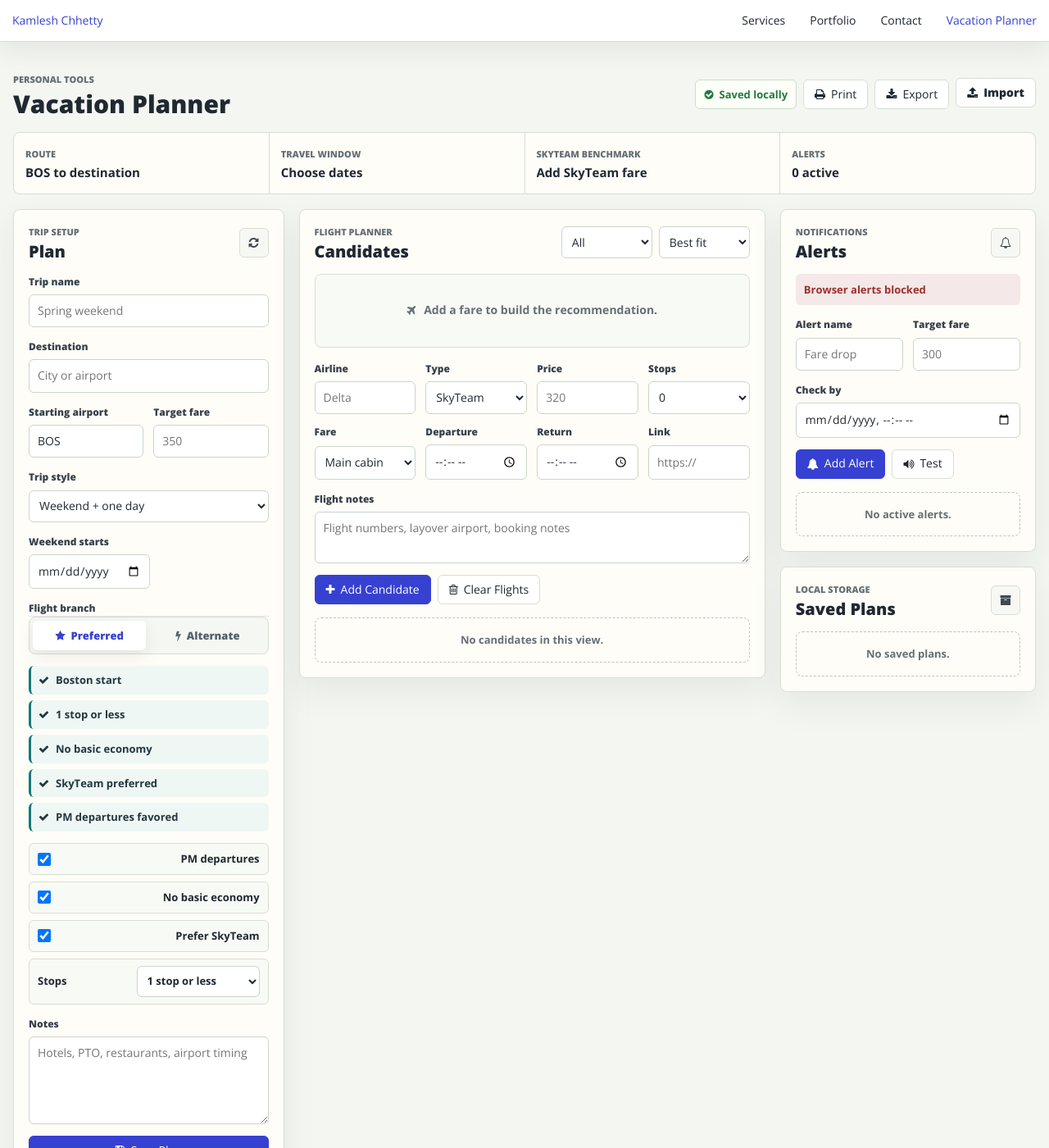
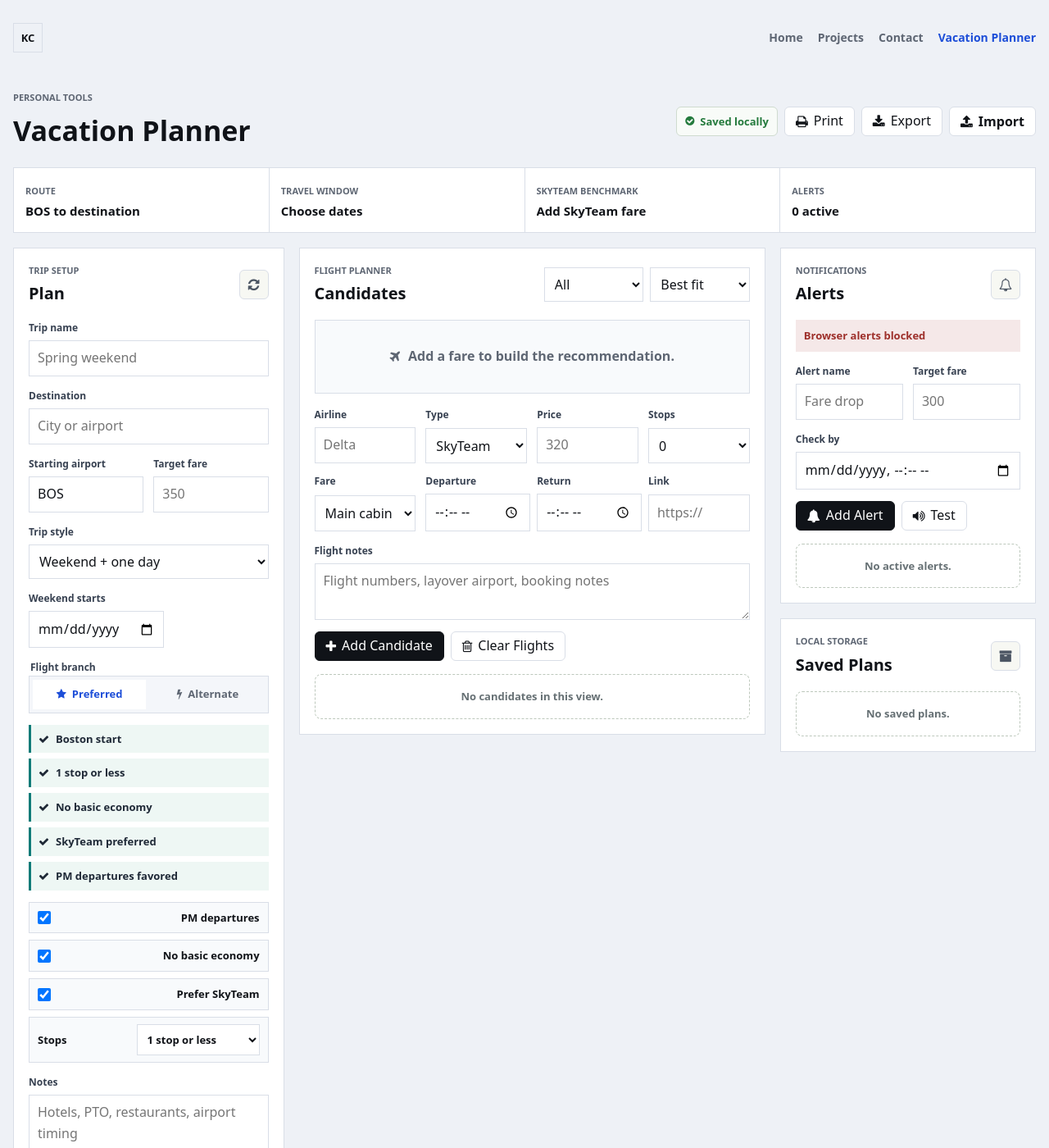
Before and after one commit to kamleshkc2002/kamleshkc2002.github.io, a Jekyll site: the page vacation-planner/index.html, which Jekyll copies as it is, in a window 1280 px wide and 1400 px high. Shown: the whole window at 82% size. Built offline with Jekyll 4.4.1, drawn with Linux system fonts in a browser that asks for light colours.

Commit message:
Refresh vacation planner UI

```diff
--- a/css/vacation-planner.css
+++ b/css/vacation-planner.css
@@ -1,8 +1,9 @@
 .planner-page {
     min-height: 100%;
-    background: #f4f6f1;
-    color: #202832;
-    font-family: "Open Sans", Helvetica, Arial, sans-serif;
+    background: #eef1f6;
+    color: #101318;
+    font-family: ui-sans-serif, system-ui, -apple-system, BlinkMacSystemFont, "Segoe UI", sans-serif;
+    line-height: 1.6;
 }
 
 .planner-page h1,
@@ -19,36 +20,71 @@
     font: inherit;
 }
 
-.planner-nav.navbar-default {
-    background: rgba(255, 255, 255, .96);
-    border-color: #d8ded4;
-    box-shadow: 0 10px 30px rgba(32, 40, 50, .08);
+.sr-only {
+    position: absolute;
+    width: 1px;
+    height: 1px;
+    padding: 0;
+    overflow: hidden;
+    clip: rect(0, 0, 0, 0);
+    white-space: nowrap;
+    border: 0;
 }
 
-.planner-nav.navbar-default .navbar-header .navbar-brand,
-.planner-nav.navbar-default.affix .navbar-header .navbar-brand {
-    color: #3641d1;
-    font-size: 14px;
+.planner-site-header {
+    display: flex;
+    align-items: center;
+    justify-content: space-between;
+    gap: 20px;
+    width: min(1480px, calc(100% - 32px));
+    margin: 0 auto;
+    padding: 28px 0 22px;
 }
 
-.planner-nav.navbar-default .nav > li > a,
-.planner-nav.navbar-default .nav > li > a:focus,
-.planner-nav.navbar-default.affix .nav > li > a,
-.planner-nav.navbar-default.affix .nav > li > a:focus {
-    color: #202832;
+.planner-brand {
+    display: inline-flex;
+    align-items: center;
+    justify-content: center;
+    width: 36px;
+    height: 36px;
+    border: 1px solid #d9dee7;
+    color: #101318;
+    font-size: 13px;
+    font-weight: 700;
+    letter-spacing: 0;
 }
 
-.planner-nav.navbar-default .nav > li.active > a,
-.planner-nav.navbar-default .nav > li.active > a:focus,
-.planner-nav.navbar-default .nav > li > a:hover {
-    color: #3641d1 !important;
-    background: transparent;
+.planner-site-links {
+    display: flex;
+    flex-wrap: wrap;
+    justify-content: flex-end;
+    gap: 18px;
+}
+
+.planner-site-links a {
+    color: #5e6673;
+    font-size: 14px;
+    font-weight: 600;
+    text-decoration: none;
+}
+
+.planner-brand:hover,
+.planner-brand:focus,
+.planner-site-links a:hover,
+.planner-site-links a:focus,
+.planner-site-links a.is-active {
+    color: #1d4ed8;
+    text-decoration: none;
+}
+
+.planner-site-links a.is-active {
+    font-weight: 700;
 }
 
 .planner-shell {
     width: min(1480px, calc(100% - 32px));
     margin: 0 auto;
-    padding: 88px 0 32px;
+    padding: 24px 0 32px;
 }
 
 .planner-toolbar {
@@ -63,7 +99,7 @@
 .panel-kicker,
 .status-label {
     margin-bottom: 4px;
-    color: #667074;
+    color: #5e6673;
     font-size: 11px;
     font-weight: 800;
     letter-spacing: 0;
@@ -72,9 +108,10 @@
 
 .planner-toolbar h1 {
     margin: 0;
-    color: #202832;
-    font-size: 30px;
+    color: #101318;
+    font-size: 34px;
     font-weight: 800;
+    letter-spacing: 0;
 }
 
 .planner-toolbar-actions,
@@ -99,7 +136,7 @@
     padding: 0 10px;
     border: 1px solid #cfdbcf;
     border-radius: 6px;
-    background: #fbfff8;
+    background: #f8fbf8;
     color: #247a3d;
     font-size: 13px;
     font-weight: 700;
@@ -130,8 +167,8 @@
     width: 36px;
     padding: 0;
     background: #f7f8f3;
-    border-color: #d8ded4;
-    color: #3f4a51;
+    border-color: #d9dee7;
+    color: #4b5563;
 }
 
 .planner-button:hover,
@@ -143,31 +180,31 @@
 }
 
 .planner-button-primary {
-    background: #3641d1;
-    border-color: #3641d1;
+    background: #101318;
+    border-color: #101318;
     color: #fff;
 }
 
 .planner-button-primary:hover,
 .planner-button-primary:focus {
-    background: #2630ad;
-    border-color: #2630ad;
+    background: #1d4ed8;
+    border-color: #1d4ed8;
     color: #fff;
 }
 
 .planner-button-subtle {
     background: #ffffff;
-    border-color: #d8ded4;
-    color: #202832;
+    border-color: #d9dee7;
+    color: #101318;
 }
 
 .planner-button-subtle:hover,
 .planner-button-subtle:focus,
 .icon-button:hover,
 .icon-button:focus {
-    background: #edf4ef;
-    border-color: #b7c6ba;
-    color: #202832;
+    background: #dbeafe;
+    border-color: #93c5fd;
+    color: #1d4ed8;
 }
 
 .planner-button-wide {
@@ -180,21 +217,21 @@
     gap: 1px;
     overflow: hidden;
     margin-bottom: 18px;
-    border: 1px solid #d8ded4;
-    border-radius: 8px;
-    background: #d8ded4;
+    border: 1px solid #d9dee7;
+    border-radius: 0;
+    background: #d9dee7;
 }
 
 .status-strip > div {
     min-width: 0;
     padding: 14px;
-    background: #fffdf8;
+    background: #ffffff;
 }
 
 .status-strip strong {
     display: block;
     overflow: hidden;
-    color: #202832;
+    color: #101318;
     font-size: 15px;
     text-overflow: ellipsis;
     white-space: nowrap;
@@ -210,15 +247,15 @@
 .planner-panel {
     min-width: 0;
     padding: 18px;
-    border: 1px solid #d8ded4;
-    border-radius: 8px;
-    background: #fffdf8;
-    box-shadow: 0 16px 40px rgba(32, 40, 50, .07);
+    border: 1px solid #d9dee7;
+    border-radius: 0;
+    background: #ffffff;
+    box-shadow: none;
 }
 
 .planner-panel h2 {
     margin: 0;
-    color: #202832;
+    color: #101318;
     font-size: 20px;
     font-weight: 800;
 }
@@ -248,7 +285,7 @@
 .form-field label,
 .rule-fieldset legend {
     margin: 0;
-    color: #37424a;
+    color: #374151;
     font-size: 12px;
     font-weight: 800;
 }
@@ -260,10 +297,10 @@
 .check-row select {
     width: 100%;
     min-height: 38px;
-    border: 1px solid #cbd5ca;
-    border-radius: 6px;
+    border: 1px solid #d9dee7;
+    border-radius: 0;
     background: #fff;
-    color: #202832;
+    color: #101318;
 }
 
 .form-field input,
@@ -287,7 +324,7 @@
 .compact-actions select:focus,
 .check-row select:focus {
     outline: 2px solid rgba(54, 65, 209, .24);
-    border-color: #3641d1;
+    border-color: #1d4ed8;
 }
 
 .split-fields,
@@ -320,9 +357,9 @@
     grid-template-columns: repeat(2, minmax(0, 1fr));
     gap: 6px;
     padding: 4px;
-    border: 1px solid #d8ded4;
-    border-radius: 8px;
-    background: #f5f7f2;
+    border: 1px solid #d9dee7;
+    border-radius: 0;
+    background: #f4f6fa;
 }
 
 .segmented-control label {
@@ -341,8 +378,8 @@
     justify-content: center;
     min-height: 36px;
     gap: 7px;
-    border-radius: 6px;
-    color: #53616a;
+    border-radius: 0;
+    color: #5e6673;
     font-size: 13px;
     font-weight: 800;
     cursor: pointer;
@@ -350,8 +387,8 @@
 
 .segmented-control input:checked + span {
     background: #ffffff;
-    color: #3641d1;
-    box-shadow: 0 8px 20px rgba(32, 40, 50, .08);
+    color: #1d4ed8;
+    box-shadow: none;
 }
 
 .rules-stack {
@@ -366,9 +403,9 @@
     min-height: 32px;
     padding: 7px 9px;
     border-left: 3px solid #0f7b78;
-    border-radius: 6px;
+    border-radius: 0;
     background: #eef7f4;
-    color: #243740;
+    color: #1f2937;
     font-size: 13px;
     font-weight: 700;
 }
@@ -386,10 +423,10 @@
     gap: 10px;
     margin: 0;
     padding: 8px 10px;
-    border: 1px solid #d8ded4;
-    border-radius: 6px;
-    background: #f8faf5;
-    color: #202832;
+    border: 1px solid #d9dee7;
+    border-radius: 0;
+    background: #f8fafc;
+    color: #101318;
     font-size: 13px;
     font-weight: 700;
 }
@@ -407,9 +444,9 @@
 
 .recommendation-board {
     margin-bottom: 16px;
-    border: 1px solid #d8ded4;
-    border-radius: 8px;
-    background: #f8faf5;
+    border: 1px solid #d9dee7;
+    border-radius: 0;
+    background: #f8fafc;
 }
 
 .empty-recommendation {
@@ -418,7 +455,7 @@
     justify-content: center;
     min-height: 88px;
     gap: 10px;
-    color: #667074;
+    color: #5e6673;
     font-weight: 700;
 }
 
@@ -431,7 +468,7 @@
 
 .best-candidate h3 {
     margin: 0 0 8px;
-    color: #202832;
+    color: #101318;
     font-size: 18px;
     font-weight: 800;
 }
@@ -448,8 +485,8 @@
     justify-items: center;
     min-width: 86px;
     min-height: 72px;
-    border-radius: 8px;
-    background: #202832;
+    border-radius: 0;
+    background: #101318;
     color: #fff;
 }
 
@@ -474,8 +511,8 @@
 
 .candidate-item,
 .side-item {
-    border: 1px solid #d8ded4;
-    border-radius: 8px;
+    border: 1px solid #d9dee7;
+    border-radius: 0;
     background: #ffffff;
 }
 
@@ -507,7 +544,7 @@
 
 .candidate-meta,
 .candidate-notes {
-    color: #5f6b71;
+    color: #5e6673;
     font-size: 13px;
 }
 
@@ -529,7 +566,7 @@
 }
 
 .candidate-price {
-    color: #202832;
+    color: #101318;
     font-size: 20px;
     font-weight: 800;
 }
@@ -544,7 +581,7 @@
     align-items: center;
     min-height: 24px;
     padding: 0 8px;
-    border-radius: 999px;
+    border-radius: 0;
     font-size: 11px;
     font-weight: 800;
     text-transform: uppercase;
@@ -579,15 +616,15 @@
 .alert-banner {
     min-height: 36px;
     padding: 9px 10px;
-    border-radius: 6px;
+    border-radius: 0;
     font-size: 13px;
     font-weight: 700;
 }
 
 .notification-state {
     margin-bottom: 14px;
-    background: #f5f7f2;
-    color: #53616a;
+    background: #f4f6fa;
+    color: #5e6673;
 }
 
 .notification-state.is-on {
--- a/vacation-planner/index.html
+++ b/vacation-planner/index.html
@@ -10,34 +10,19 @@
 
     <title>Vacation Planner | Kamlesh Chhetty</title>
 
-    <link rel="stylesheet" href="/css/bootstrap.min.css" type="text/css">
-    <link href="https://fonts.googleapis.com/css?family=Open+Sans:400,600,700,800|Merriweather:300,400,700" rel="stylesheet" type="text/css">
     <link rel="stylesheet" href="/font-awesome/css/font-awesome.min.css" type="text/css">
     <link rel="stylesheet" href="/css/main.css" type="text/css">
     <link rel="stylesheet" href="/css/vacation-planner.css" type="text/css">
 </head>
 
 <body class="planner-page" id="page-top">
-    <nav class="navbar navbar-default navbar-fixed-top planner-nav">
-        <div class="container-fluid">
-            <div class="navbar-header">
-                <button type="button" class="navbar-toggle collapsed" data-toggle="collapse" data-target="#planner-navbar-collapse">
-                    <span class="sr-only">Toggle navigation</span>
-                    <span class="icon-bar"></span>
-                    <span class="icon-bar"></span>
-                    <span class="icon-bar"></span>
-                </button>
-                <a class="navbar-brand" href="/">Kamlesh Chhetty</a>
-            </div>
-
-            <div class="collapse navbar-collapse" id="planner-navbar-collapse">
-                <ul class="nav navbar-nav navbar-right">
-                    <li><a href="/#services">Services</a></li>
-                    <li><a href="/#portfolio">Portfolio</a></li>
-                    <li><a href="/#contact">Contact</a></li>
-                    <li class="active"><a href="/vacation-planner/">Vacation Planner</a></li>
-                </ul>
-            </div>
+    <nav class="planner-site-header" aria-label="Primary navigation">
+        <a class="planner-brand" href="/" aria-label="Kamlesh Chhetty home">KC</a>
+        <div class="planner-site-links">
+            <a href="/">Home</a>
+            <a href="/#projects">Projects</a>
+            <a href="/#contact">Contact</a>
+            <a class="is-active" href="/vacation-planner/" aria-current="page">Vacation Planner</a>
         </div>
     </nav>
 
@@ -349,8 +334,6 @@
         </div>
     </main>
 
-    <script src="/js/jquery.js"></script>
-    <script src="/js/bootstrap.min.js"></script>
     <script src="/js/vacation-planner.js"></script>
 </body>
 
```
